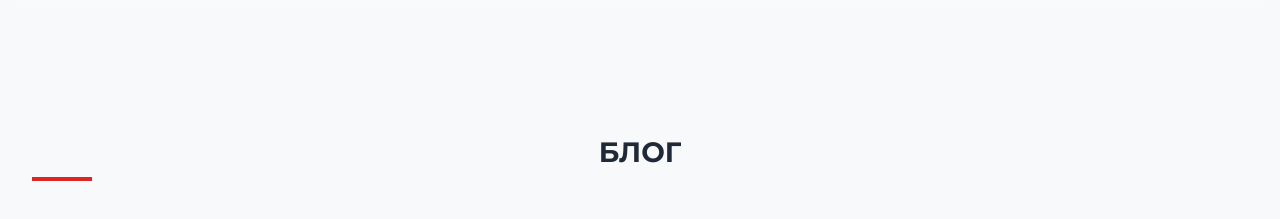
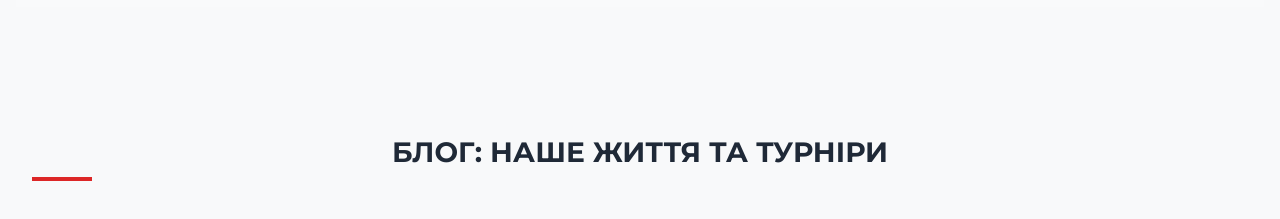
Before and after one commit to TrillionaireViier/tennis_store, a React (Vite) app: page / in a window 1280 px wide. Shown: the part 1520-1739 px from the top of the page. Built offline with nearby package versions, Linux system fonts and the light colour scheme; grey boxes are pictures that could not be loaded.

Commit message:
Update gallery title to include Blog and Our Life

```diff
--- a/src/pages/Home.tsx
+++ b/src/pages/Home.tsx
@@ -27,7 +27,7 @@ const homeT = {
     bookBtn: "Забронювати стіл",
     popularProducts: "Популярні Товари",
     allProducts: "Всі товари",
-    galleryTitle: "Блог",
+    galleryTitle: "Блог: Наше Життя та Турніри",
     addToCart: "В кошик"
   },
   en: {
@@ -40,7 +40,7 @@ const homeT = {
     bookBtn: "Book a Table",
     popularProducts: "Popular Products",
     allProducts: "All Products",
-    galleryTitle: "Blog",
+    galleryTitle: "Blog: Our Life & Tournaments",
     addToCart: "Add to Cart"
   }
 };
```
